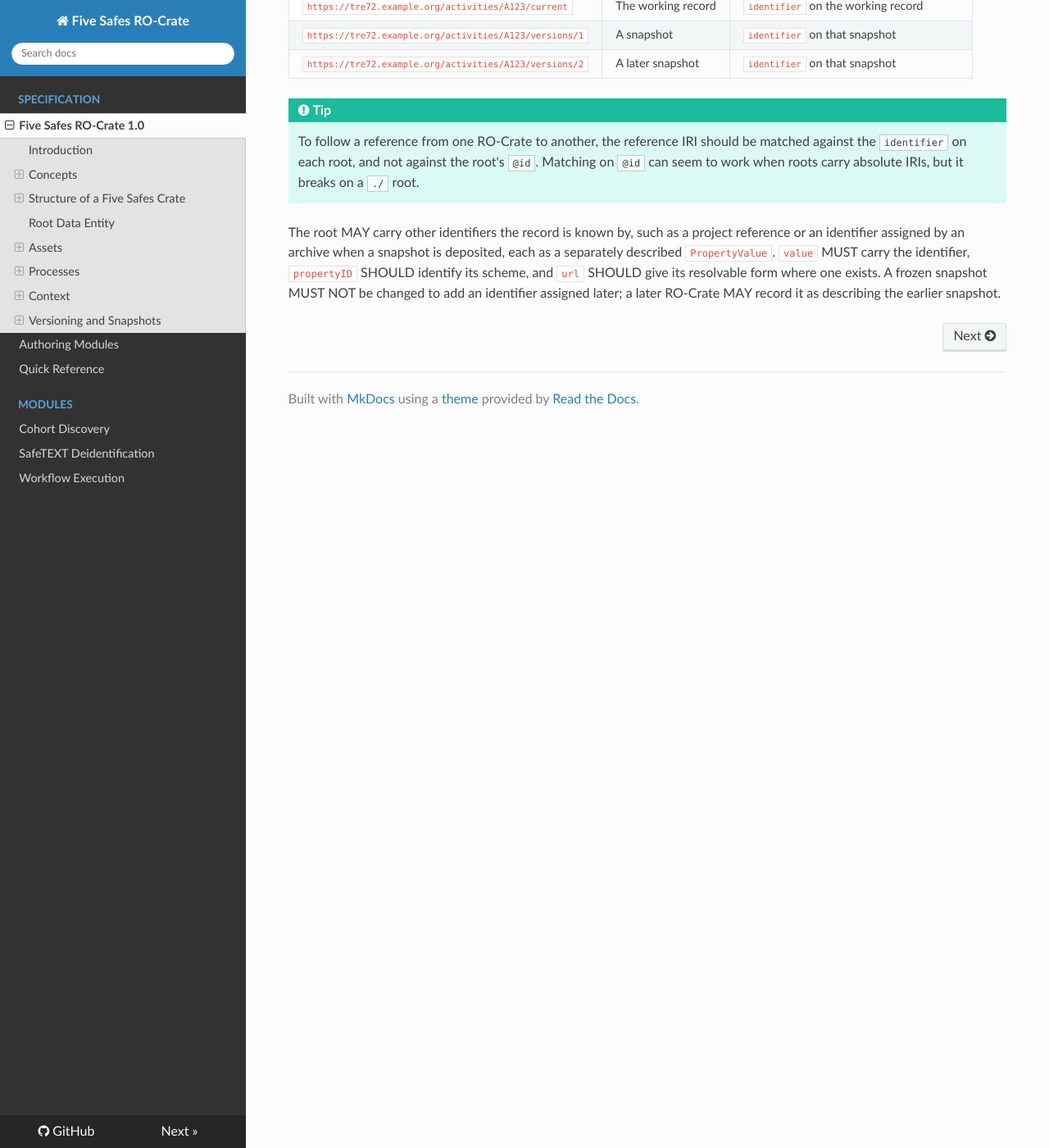
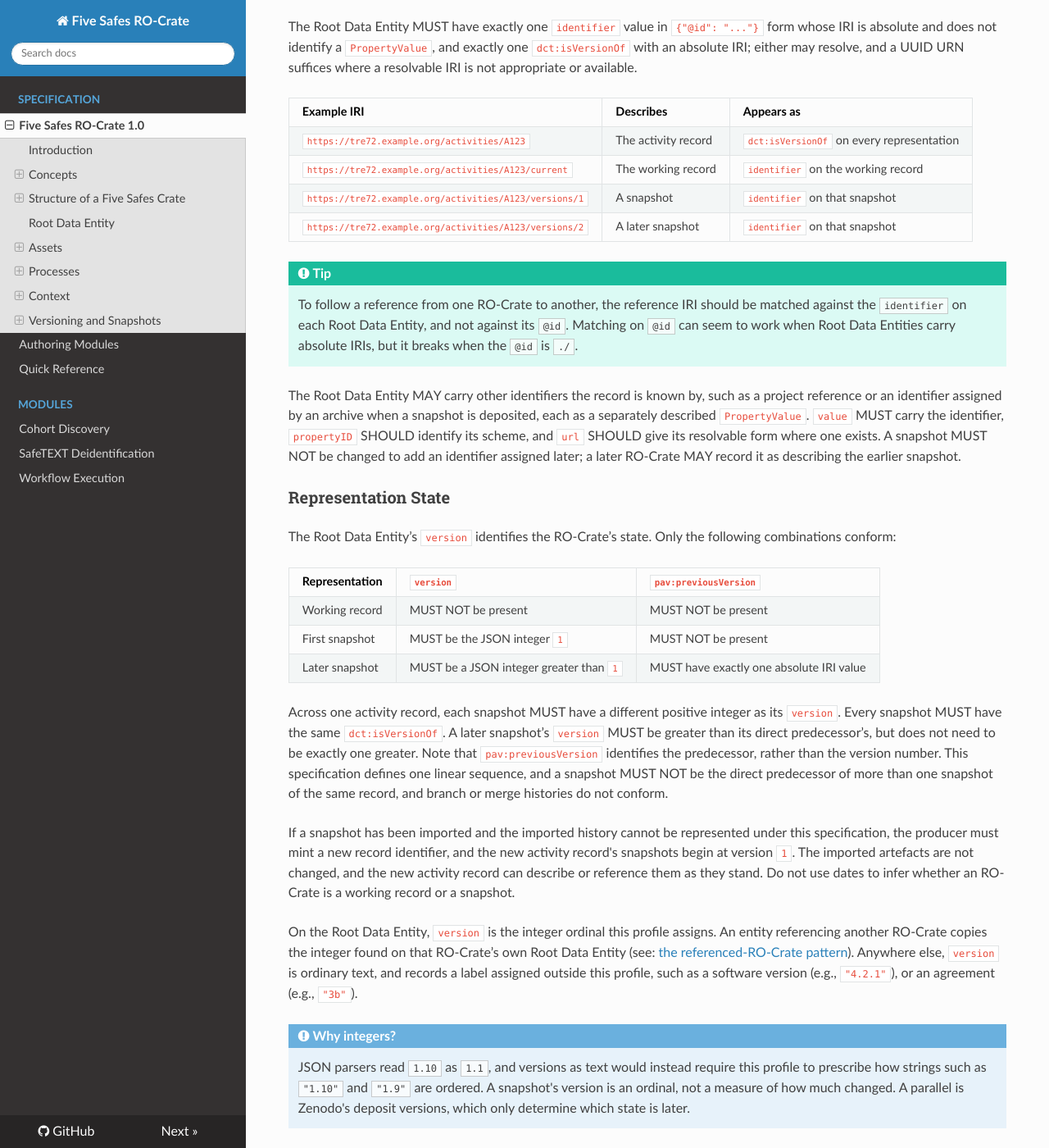
Before and after one commit to eScienceLab/Five-Safes-RO-Crate, an MkDocs documentation site: the page built from docs/index.md, in a window 1280 px wide and 1400 px high, scrolled down 19913 px. Shown: the whole window at 82% size. Built offline with MkDocs 1.6.1, drawn with Linux system fonts in a browser that asks for light colours; nearby versions of some CDN libraries; some of the changed text lies outside the part shown.

Commit message:
docs: representation states

````diff
--- a/docs/index.md
+++ b/docs/index.md
@@ -117,11 +117,11 @@ A module MAY require an additional context and further vocabularies; the rules f
 
 ### Entity Identifiers
 
-Every entity described as a separate node in `@graph` MUST have an absolute IRI as its `@id`, with three exceptions: the metadata descriptor (`ro-crate-metadata.json`); the root, and contained `File` or `Dataset` entities (their relative payload paths). A UUID URN is sufficient and need not resolve.
+Every entity described as a separate node in `@graph` MUST have an absolute IRI as its `@id`, with three exceptions: the metadata descriptor (`ro-crate-metadata.json`); the Root Data Entity, and contained `File` or `Dataset` entities (their relative payload paths). A UUID URN is sufficient and need not resolve.
 
 ### Complete Example
 
-The following is a complete, minimal conforming working record of a feasibility query executed in a TRE, with the query and its output held in the RO-Crate. It uses an absolute root `@id`, with the metadata descriptor's `about` set to the same value:
+The following is a complete, minimal conforming working record of a feasibility query executed in a TRE, with the query and its output held in the RO-Crate. It uses an absolute `@id` on the Root Data Entity, with the metadata descriptor's `about` set to the same value:
 
 ```json
 {
@@ -194,7 +194,7 @@ The following is a complete, minimal conforming working record of a feasibility
 }
 ```
 
-To publish a snapshot, a producer copies the working record and changes the root: `identifier` becomes the snapshot's own IRI, such as `.../activities/A123/versions/1` for the first; `version` is added with the matching integer, and `dateCreated` is set to when the snapshot was taken. Any `dateModified` is removed; and `datePublished` is set to when the snapshot was made available. If the root has an absolute `@id`, it MUST be changed to an absolute IRI identifying the snapshot, and the metadata descriptor's `about` MUST be changed to match (see [Versioning and Snapshots](#versioning-and-snapshots)).
+To publish a snapshot, a producer copies the working record and changes the Root Data Entity: `identifier` becomes the snapshot's own IRI, such as `.../activities/A123/versions/1` for the first; `version` is added with the matching integer, and `dateCreated` is set to when the snapshot was taken. Any `dateModified` is removed; and `datePublished` is set to when the snapshot was made available. If the Root Data Entity has an absolute `@id`, it MUST be changed to an absolute IRI identifying the snapshot, and the metadata descriptor's `about` MUST be changed to match (see [Versioning and Snapshots](#versioning-and-snapshots)).
 
 ## Root Data Entity
 
@@ -205,7 +205,7 @@ The Root Data Entity describes this RO-Crate as a single representation of the a
 
 [Versioning and Snapshots](#versioning-and-snapshots) define both fully.
 
-Alongside the properties RO-Crate requires of any root, this profile requires the following:
+Alongside the properties RO-Crate requires of any Root Data Entity, this profile requires the following:
 
 | Property | Requirement | Description |
 |---|---|---|
@@ -223,11 +223,11 @@ Alongside the properties RO-Crate requires of any root, this profile requires th
 | `publisher` | SHOULD | The `Organization` that published this representation. |
 | `version` | MUST, exactly one on a snapshot; <br> <br> MUST NOT, on a working record | A positive JSON integer. See [Representation State](#representation-state). |
 | `pav:previousVersion` | MUST, exactly one on a snapshot after the first; <br> <br> MUST NOT, otherwise | The canonical RO-Crate identifier of the direct predecessor. |
-| `hasPart` | MUST, if the RO-Crate holds or refers to data entities | Each data entity MUST be reachable from the root through `hasPart`, directly or through nested `Dataset` entities. |
+| `hasPart` | MUST, if the RO-Crate holds or refers to data entities | Each data entity MUST be reachable from the Root Data Entity through `hasPart`, directly or through nested `Dataset` entities. |
 | `mentions` | MUST, if the RO-Crate records any processes | The processes recorded in this RO-Crate. See [Processes](#processes). |
 
 !!! note
-    The root `@id` does not by itself determine whether an RO-Crate is Attached or Detached; those forms depend on how the metadata document and any payload are packaged, [as defined in the RO-Crate 1.3 base profile](https://www.researchobject.org/ro-crate/specification/1.3/root-data-entity.html#root-data-entity-identifier).
+    The Root Data Entity's `@id` does not by itself determine whether an RO-Crate is Attached or Detached; those forms depend on how the metadata document and any payload are packaged, [as defined in the RO-Crate 1.3 base profile](https://www.researchobject.org/ro-crate/specification/1.3/root-data-entity.html#root-data-entity-identifier).
 
 ## Assets
 
@@ -235,7 +235,7 @@ Assets are the durable things processes act on, consume, produce, or follow.
 
 ### Kinds of Asset
 
-An asset representing a file or dataset MUST be a data entity that is reachable from the root through `hasPart`. An abstract asset, such as a plan, an exact protocol version, or a software application, is instead a contextual entity with an absolute IRI, referenced from the processes for which it is relevant.
+An asset representing a file or dataset MUST be a data entity that is reachable from the Root Data Entity through `hasPart`. An abstract asset, such as a plan, an exact protocol version, or a software application, is instead a contextual entity with an absolute IRI, referenced from the processes for which it is relevant.
 
 | Asset | Described as |
 |---|---|
@@ -248,7 +248,7 @@ An asset representing a file or dataset MUST be a data entity that is reachable
 | A plan for intended work | `["CreativeWork", "prov:Plan"]`, with an absolute IRI |
 | An exact trained-model version | `File`, `Dataset`, or another appropriate type |
 
-An asset SHOULD carry `name`. A versioned asset such as a protocol, software, or a released extract SHOULD carry `version`. Software a process used is a contextual entity, and SHOULD be recorded as the `instrument` of the process that used it.
+An asset SHOULD carry `name`. A versioned asset such as a protocol, software, or a released extract SHOULD carry `version` as text, using the label the asset already has. Software a process used is a contextual entity, and SHOULD be recorded as the `instrument` of the process that used it.
 
 A data entity represented by reference has an absolute IRI as its `@id`, is listed under `hasPart`, and MUST NOT also use a relative path as though it were a contained file. A referenced RO-Crate follows [the referenced-RO-Crate pattern](#the-referenced-ro-crate-pattern).
 
@@ -335,7 +335,7 @@ A held or produced software or trained-model asset SHOULD carry `name` and `vers
 
 ## Processes
 
-Processes are the things that happen. For example, a researcher executing an SQL query on some data; software applying a deidentification protocol on free-text data; or an output checker verifying outputs during the disclosure control process. Each MUST be a [Contextual Entity](https://www.researchobject.org/ro-crate/specification/1.3/contextual-entities.html), referenced from the root's `mentions`.
+Processes are the things that happen. For example, a researcher executing an SQL query on some data; software applying a deidentification protocol on free-text data; or an output checker verifying outputs during the disclosure control process. Each MUST be a [Contextual Entity](https://www.researchobject.org/ro-crate/specification/1.3/contextual-entities.html), referenced from the Root Data Entity's `mentions`.
 
 ### Process Shape
 
@@ -576,7 +576,7 @@ An `AuthorizeAction` or `RejectAction` answering an `AskAction` MUST have exactl
 
 A decision MAY identify a snapshot with `prov:used` only if the snapshot existed and was actually used in reaching it; one that merely existed, was created afterwards, or later records the decision MUST NOT be identified, and where no snapshot was used its absence does not make the decision incomplete. A snapshot under `prov:used` is referenced under [the referenced-RO-Crate pattern](#the-referenced-ro-crate-pattern) and MUST already have been published when the decision ended: where both values are timezone-qualified times from a known common or synchronised clock, the snapshot's `datePublished` MUST NOT be later than the decision's `endTime`. A module MAY require decisions of a kind it defines to identify pre-existing snapshots.
 
-The following fragment records an approval that used snapshot version 1 as evidence; the containing root also lists the decision under `mentions` and the referenced snapshot under `hasPart`.
+The following fragment records an approval that used snapshot version 1 as evidence; the containing Root Data Entity also lists the decision under `mentions` and the referenced snapshot under `hasPart`.
 
 ```json
 [
@@ -732,10 +732,13 @@ An activity record exists as a working RO-Crate that changes, and as snapshots t
 
 | Identifier | Written as | Meaning |
 |---|---|---|
-| Record identifier | `dct:isVersionOf` on the root | The activity record across its whole life; the same in every representation. |
-| Canonical RO-Crate identifier | `identifier` on the root | This one representation: the working record, or one snapshot. |
+| Canonical RO-Crate identifier | `identifier` on the Root Data Entity | This one representation: the working record, or one snapshot. |
+| Activity record identifier | `dct:isVersionOf` on the Root Data Entity | The activity record across its whole life; the same in every representation. |
 
-The root MUST have exactly one `identifier` value in `{"@id": "..."}` form whose IRI is absolute and does not identify a `PropertyValue`, and exactly one `dct:isVersionOf` with an absolute IRI; either MAY resolve on the web, and a UUID URN suffices where a resolvable IRI is not appropriate or available.
+!!! tip
+    This is similar to Zenodo’s approach, in which a version DOI identifies one exact deposit, and a concept DOI identifies the work more generally, and is shared for every version. This profile specifies `identifier` to point to one RO-Crate, which may be the working record, or a snapshot; `dct:isVersionOf` is comparable to Zenodo’s concept DOI.
+
+The Root Data Entity MUST have exactly one `identifier` value in `{"@id": "..."}` form whose IRI is absolute and does not identify a `PropertyValue`, and exactly one `dct:isVersionOf` with an absolute IRI; either may resolve, and a UUID URN suffices where a resolvable IRI is not appropriate or available.
 
 | Example IRI | Describes | Appears as |
 |---|---|---|
@@ -745,6 +748,25 @@ The root MUST have exactly one `identifier` value in `{"@id": "..."}` form whose
 | `https://tre72.example.org/activities/A123/versions/2` | A later snapshot | `identifier` on that snapshot |
 
 !!! tip
-    To follow a reference from one RO-Crate to another, the reference IRI should be matched against the `identifier` on each root, and not against the root's `@id`.  Matching on `@id` can seem to work when roots carry absolute IRIs, but it breaks on a `./` root.
+    To follow a reference from one RO-Crate to another, the reference IRI should be matched against the `identifier` on each Root Data Entity, and not against its `@id`.  Matching on `@id` can seem to work when Root Data Entities carry absolute IRIs, but it breaks when the `@id` is `./`.
 
-The root MAY carry other identifiers the record is known by, such as a project reference or an identifier assigned by an archive when a snapshot is deposited, each as a separately described `PropertyValue`. `value` MUST carry the identifier, `propertyID` SHOULD identify its scheme, and `url` SHOULD give its resolvable form where one exists. A frozen snapshot MUST NOT be changed to add an identifier assigned later; a later RO-Crate MAY record it as describing the earlier snapshot.
+The Root Data Entity MAY carry other identifiers the record is known by, such as a project reference or an identifier assigned by an archive when a snapshot is deposited, each as a separately described `PropertyValue`. `value` MUST carry the identifier, `propertyID` SHOULD identify its scheme, and `url` SHOULD give its resolvable form where one exists. A snapshot MUST NOT be changed to add an identifier assigned later; a later RO-Crate MAY record it as describing the earlier snapshot.
+
+### Representation State
+
+The Root Data Entity’s `version` identifies the RO-Crate’s state. Only the following combinations conform:
+
+| Representation | `version` | `pav:previousVersion` |
+|---|---|---|
+| Working record | MUST NOT be present | MUST NOT be present |
+| First snapshot | MUST be the JSON integer `1` | MUST NOT be present |
+| Later snapshot | MUST be a JSON integer greater than `1` | MUST have exactly one absolute IRI value |
+
+Across one activity record, each snapshot MUST have a different positive integer as its `version`. Every snapshot MUST have the same `dct:isVersionOf`. A later snapshot’s `version` MUST be greater than its direct predecessor’s, but does not need to be exactly one greater. Note that `pav:previousVersion` identifies the predecessor, rather than the version number. This specification defines one linear sequence, and a snapshot MUST NOT be the direct predecessor of more than one snapshot of the same record, and branch or merge histories do not conform.
+
+If a snapshot has been imported and the imported history cannot be represented under this specification, the producer must mint a new record identifier, and the new activity record's snapshots begin at version `1`. The imported artefacts are not changed, and the new activity record can describe or reference them as they stand. Do not use dates to infer whether an RO-Crate is a working record or a snapshot.
+
+On the Root Data Entity, `version` is the integer ordinal this profile assigns. An entity referencing another RO-Crate copies the integer found on that RO-Crate’s own Root Data Entity (see: [the referenced-RO-Crate pattern](#the-referenced-ro-crate-pattern)). Anywhere else, `version` is ordinary text, and records a label assigned outside this profile, such as a software version (e.g., `"4.2.1"`), or an agreement (e.g., `"3b"`).
+
+!!! note "Why integers?"
+    JSON parsers read `1.10` as `1.1`, and versions as text would instead require this profile to prescribe how strings such as `"1.10"` and `"1.9"` are ordered. A snapshot's version is an ordinal, not a measure of how much changed. A parallel is Zenodo's deposit versions, which only determine which state is later.
````
